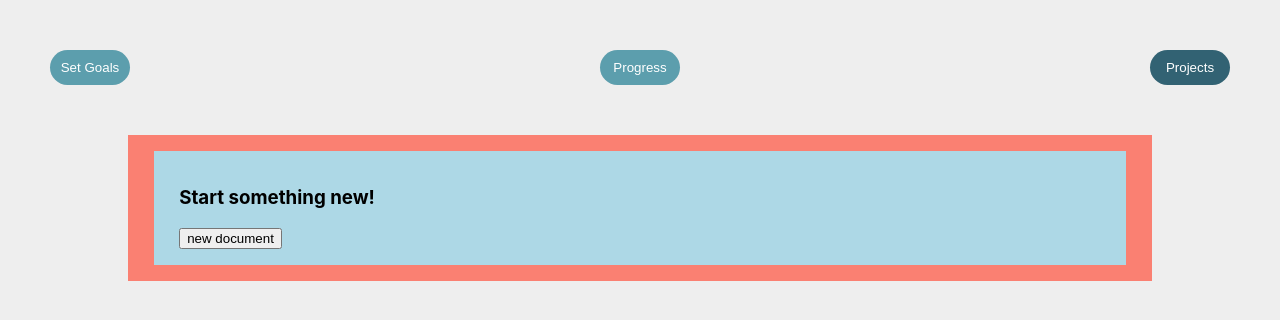
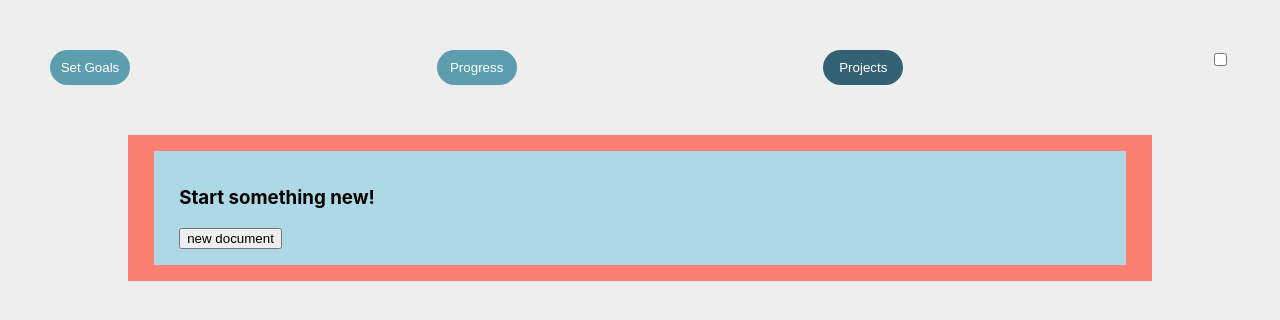
Before and after one commit to Timo-Thees/Capstone, a Next.js app: page / in a window 1280 px wide. Shown: the top 320 px of the page. Built offline with nearby package versions, Linux system fonts and the light colour scheme.

Commit message:
initialising

```diff
--- a/components/Navigation.js
+++ b/components/Navigation.js
@@ -1,6 +1,5 @@
 import styled from "styled-components";
-import {Button} from "./Button";
-import {ActiveButton} from "./Button";
+import {Button, ActiveButton} from "./Button";
 
 export default function Navigation({handleChangePage, page}) {
   return (
@@ -28,6 +27,10 @@ export default function Navigation({handleChangePage, page}) {
           Projects
         </Button>
       )}
+      <label class="switch">
+        <input type="checkbox" />
+        <span class="slider round"></span>
+      </label>
     </Nav>
   );
 }
```
